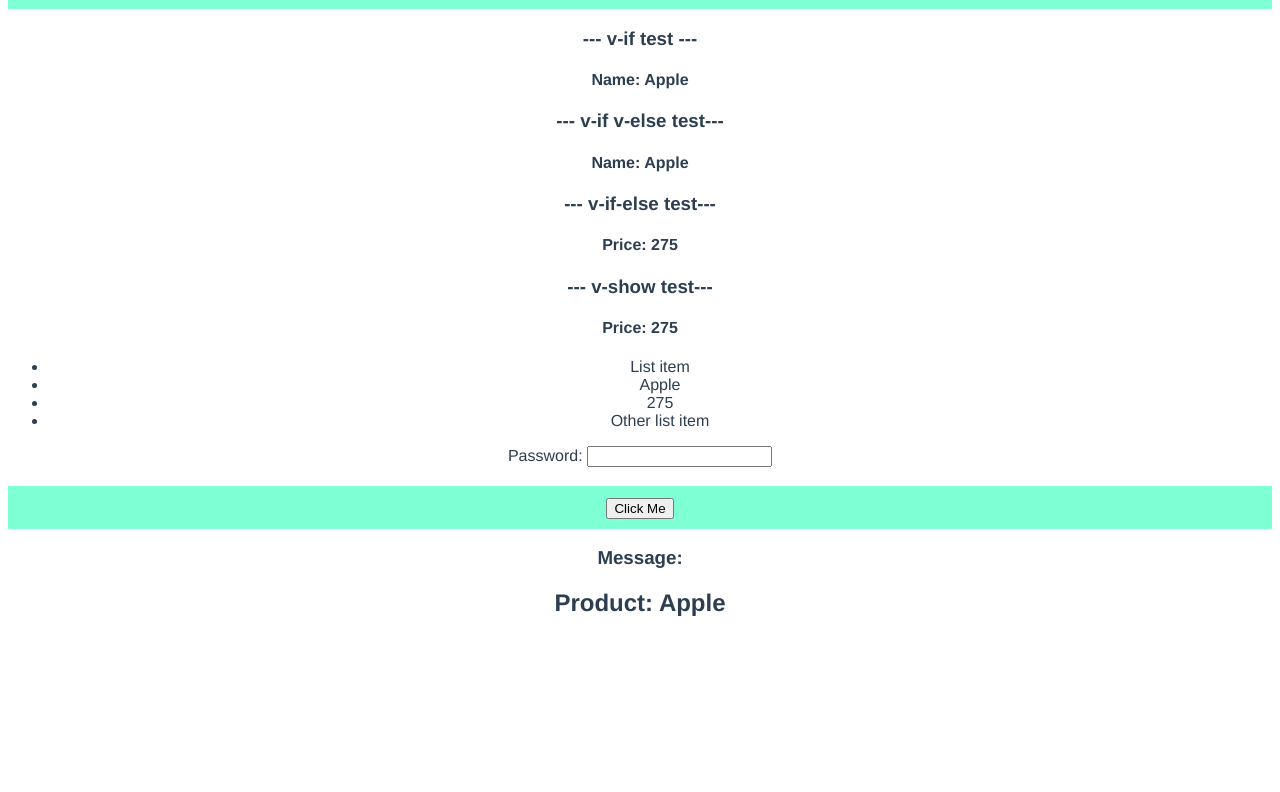
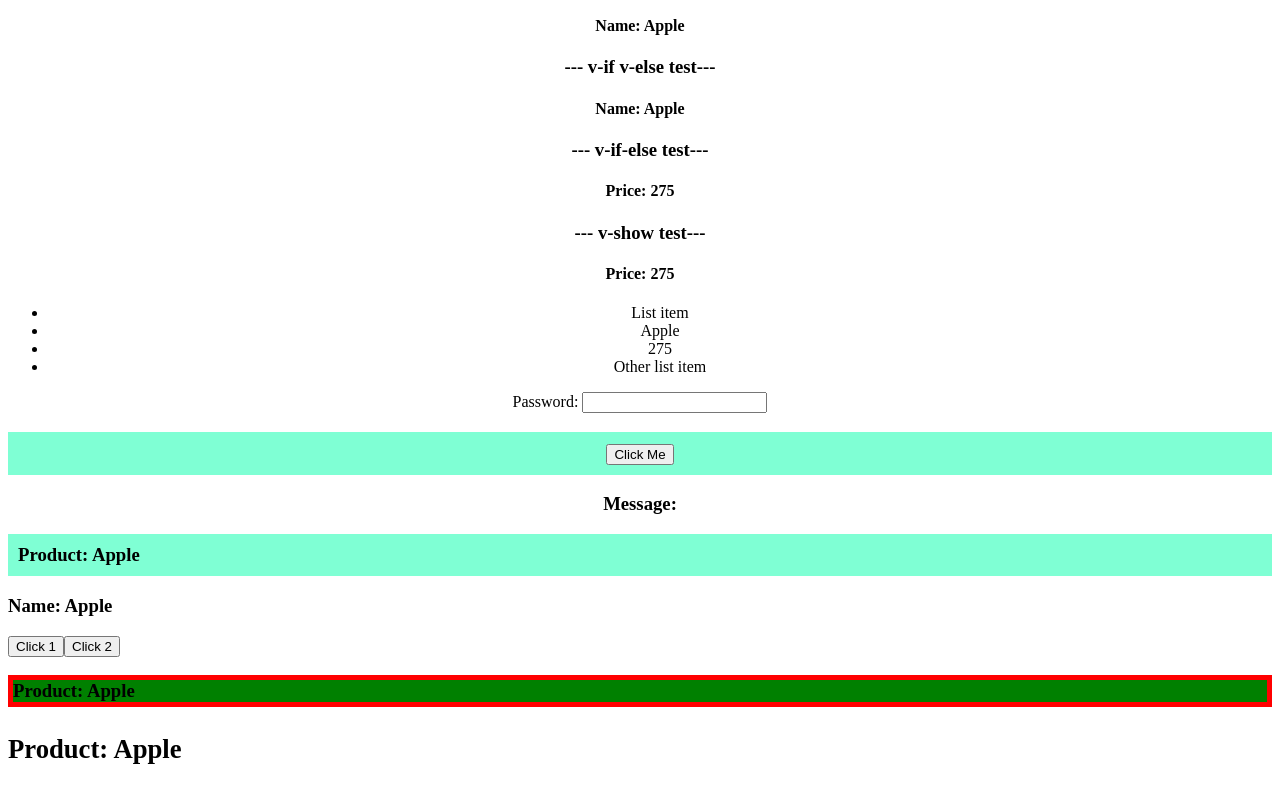
Before and after one commit to memory125/magic-vue, a Vue app in the folder template-data/: page / in a window 1280 px wide. Shown: the part 799-1591 px from the top of the page. Before the commit the page ends 1436 px from the top, so only its background shows below. Built offline with nearby package versions, Linux system fonts and the light colour scheme.

Commit message:
update my component

```diff
--- a/template-data/src/App.vue
+++ b/template-data/src/App.vue
@@ -21,11 +21,11 @@ export default {
 
 <style>
 #app {
-  font-family: 'Avenir', Helvetica, Arial, sans-serif;
+  /* font-family: 'Avenir', Helvetica, Arial, sans-serif;
   -webkit-font-smoothing: antialiased;
   -moz-osx-font-smoothing: grayscale;
   text-align: center;
   color: #2c3e50;
-  margin-top: 60px;
+  margin-top: 60px; */
 }
 </style>
--- a/template-data/src/components/MyComponent.vue
+++ b/template-data/src/components/MyComponent.vue
@@ -1,7 +1,7 @@
 <template>
   <div class="bg-primary text-white text-center m-2 p-3">
-      <h3>This is my component!</h3>
-        <div class="bg-primary text-info p-3">
+      <h3 style="text-align:center">This is my component!</h3>
+        <div class="bg-primary text-info p-3" style="text-align:center">
             <!-- <h2>Product: {{name}}</h2> -->
             <h2>Product: {{name | reverse | capitalize}}</h2>
             <h2>Product: {{name | capitalize | reverse}}</h2>
@@ -16,7 +16,7 @@
             <h3>Low Price: {{lowtotalPrice  | currencyUSD2(3)}}</h3>
             <h3>High Price: {{hightotalPrice | currencyUSD2(4)}}</h3>
         </div>
-        <div class="bg-primary text-white p-3">
+        <div class="bg-primary text-white p-3" style="text-align:center">
             <h3>Product:
                 <span v-text="name"></span>
             </h3>
@@ -44,7 +44,7 @@
             <span v-html="fragment"></span>
             <a></a>
         </div>
-        <div class="bg-primary text-white m-2 p-3">
+        <div class="bg-primary text-white m-2 p-3" style="text-align:center">
             <h3>
             <button v-on:click="handleClick" class="btn btn-primary">
                 Click Me
@@ -53,7 +53,16 @@
             <h3> Message: {{msg}} </h3>
         </div>
         <div class="bg-primary text-white m-2 p-3">
-          <h2 v-bind:class="elemClasses">Product: {{ name }}</h2>
+          <h3 v-bind:class="elemClasses1">Product: {{ name }}</h3>
+          <h3 v-bind:class="elemClasses2" class="display-4">Name: {{ name }}</h3>
+          <button v-on:click="handleClick1" class="btn btn-primary">
+                Click 1
+          </button>
+          <button v-on:click="handleClick2" class="btn btn-primary">
+                Click 2
+           </button>
+          <h3 v-bind:style="elemStyles" class="disply-4">Product: {{ name }}</h3>
+          <h3 v-bind:data-size="size" class="disply-4">Product: {{ name }}</h3>
         </div>
   </div>
 </template>
@@ -72,7 +81,8 @@ export default {
           fragment: '<div class="form-group">Password: <input class="form-group type="password"></div>',
           showElements: true,
           category: "Watersports",
-          highlight: false
+          highlight1: false,
+          highlight2: false
       }
   },
   computed: {
@@ -82,8 +92,23 @@ export default {
       hightotalPrice() {
           return this.getTotalPrice(this.hightaxRate);
       },
-      elemClasses() {
-          return this.highlight ? ["bg-light", "text-dark", "display-4"] :  ["bg-dark", "text-light", "p-2"];
+      elemClasses1() {
+          return this.highlight1 ? ["bg-light", "text-dark", "display-4"] :  ["bg-dark", "text-light", "p-2"];
+      },
+      elemClasses2() {
+          return {
+              "text-dark": this.highlight1,
+              "bg-light": this.highlight2
+          }
+      },
+      elemStyles() {
+          return {
+              "border": "5px solid red",
+              "background-color": this.highlight2 ? "coral" : "green"
+          }
+      },
+      size() {
+          return this.highlight2 ? "big" : "small";
       }
   },
   methods: {
@@ -94,7 +119,14 @@ export default {
       handleClick() {
           this.msg = "Button Clicked - " + this.counter++;
           this.showElements = !this.showElements;
-          this.highlight = !this.highlight;
+          //this.highlight1 = !this.highlight1;
+          //this.highlight2 = !this.highlight2;
+      },
+       handleClick1() {
+          this.highlight1 = !this.highlight1;
+      },
+      handleClick2() {
+          this.highlight2 = !this.highlight2;
       }
   },
   filters: {
@@ -125,4 +157,6 @@ export default {
         padding: 10px;
         color: black;
     }
+    [data-size=big] {font-size: 40pt}
+    [data-size=small] {font-size: 20pt}
 </style>
```
